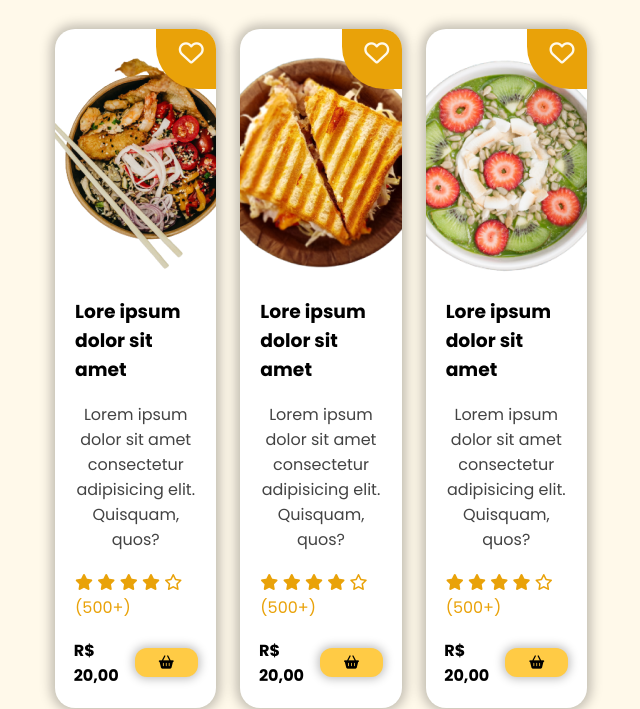
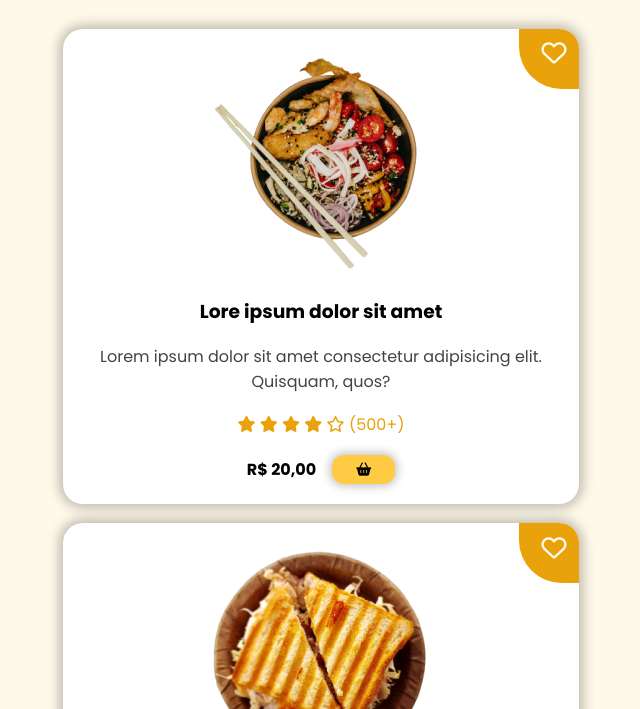
Before and after one commit to Isa-codelab/landpage-restaurant, a plain HTML site: page index.html in a window 768 px wide. Shown: the part 691-1400 px from the top of the page, without its empty margins (63-703 px from the left). Drawn offline with nearby package versions, Linux system fonts and the light colour scheme; a web font is replaced by a local one.

Commit message:
feat: Adiciona responsividade para tablet e laptop

```diff
--- a/src/styles/menu.css
+++ b/src/styles/menu.css
@@ -98,3 +98,18 @@
         text-align: center;
     }
 }
+
+@media (min-width: 450px) and (max-width: 1024px) {
+    #menu .menu-subtitle{
+        text-align: center;
+    }
+    #dishes{
+        display: grid;
+        grid-template-columns: 1fr;
+        gap: 1.2rem;
+    }
+    .dish{
+        width: 80%;
+        margin: 0 auto;
+    }
+}
```
